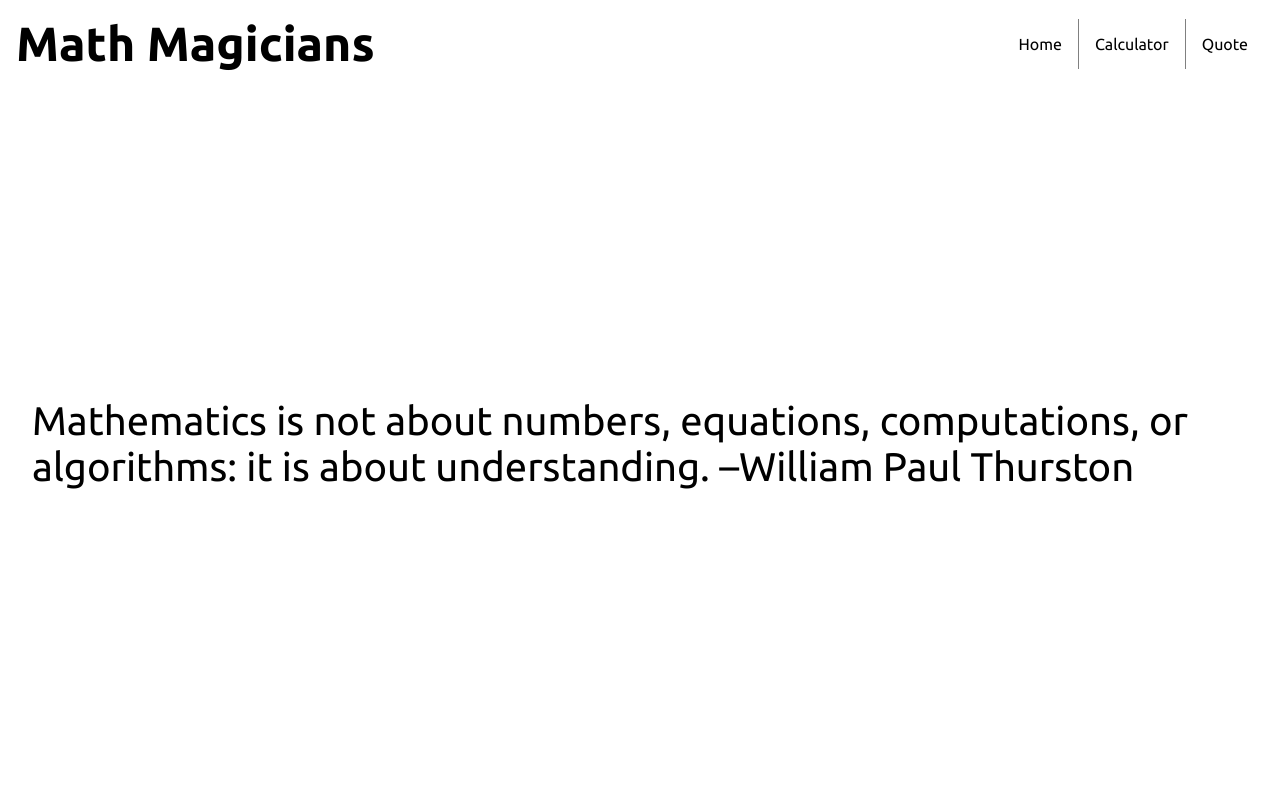
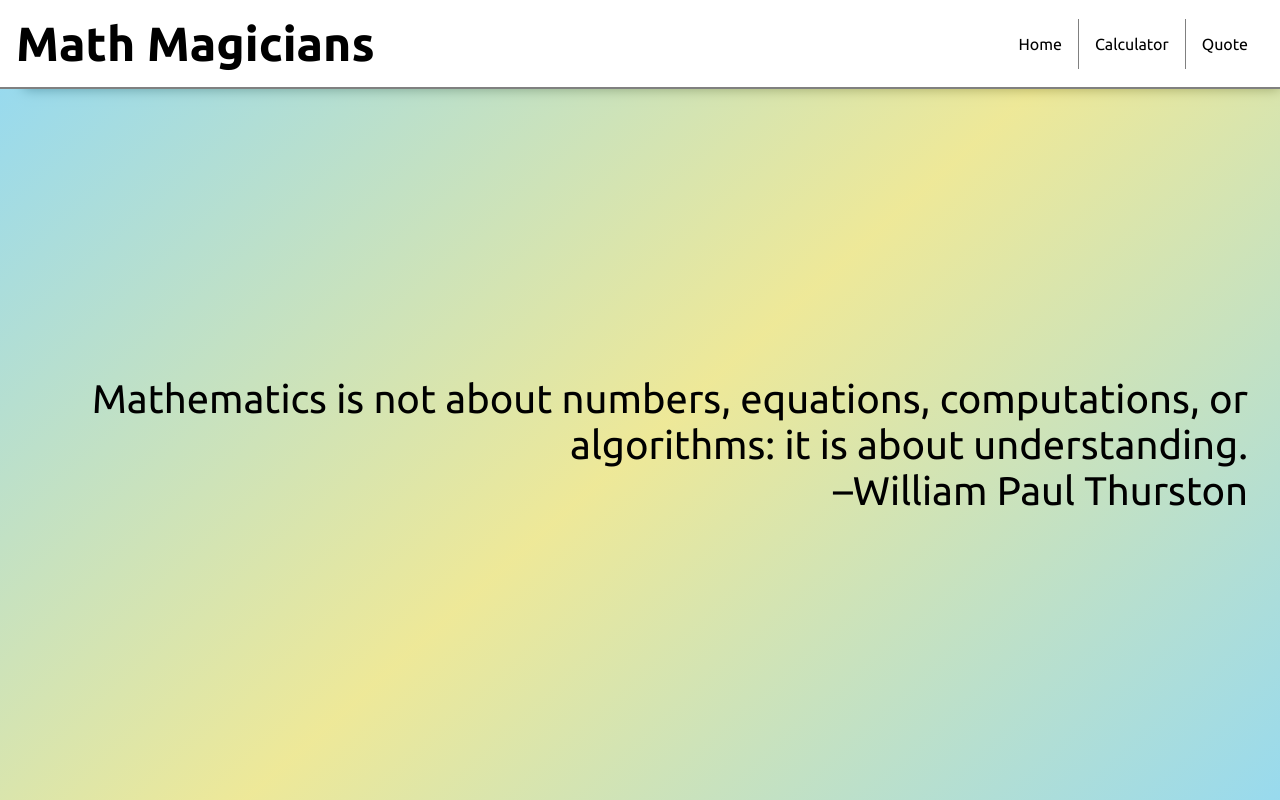
Before and after one commit to MattGomb/Math-magicians, a React (Create React App) app: page /quotes in a window 1280 px wide. Built offline with nearby package versions, Linux system fonts and the light colour scheme.

Commit message:
Adjust styling

```diff
--- a/src/components/Quote.js
+++ b/src/components/Quote.js
@@ -3,7 +3,12 @@ import React from 'react';
 function Quote() {
   return (
     <section className="quote-container">
-      <div className="quote">Mathematics is not about numbers, equations, computations, or algorithms: it is about understanding. –William Paul Thurston</div>
+      <div className="quote">
+        Mathematics is not about numbers, equations, computations, or algorithms:
+        it is about understanding.
+        <br />
+        –William Paul Thurston
+      </div>
     </section>
   );
 }
--- a/src/index.css
+++ b/src/index.css
@@ -25,7 +25,10 @@ body {
 .navbar-container {
   display: flex;
   flex-direction: column;
-  margin: 1rem;
+  padding: 1rem;
+  border-bottom: 2px solid grey;
+  box-shadow: 12px 12px 12px -12px rgba(0, 0, 0, 0.5);
+  margin: 0;
 }
 
 .navbar-title {
@@ -65,7 +68,9 @@ body {
 }
 
 .home-container {
-  margin: 1rem;
+  padding: 1rem;
+  height: 100%;
+  background: linear-gradient(138deg, rgba(221, 210, 50, 0.5) 0%, rgba(0, 146, 204, 0.3) 50%, rgba(50, 181, 221, 0.5) 100%);
 }
 
 .title {
@@ -96,7 +101,10 @@ body {
 }
 
 .calculator-container {
-  margin: 0 1rem;
+  background: linear-gradient(138deg, rgba(50, 181, 221, 0.5) 0%, rgba(0, 146, 204, 0.3) 50%, rgba(221, 210, 50, 0.5) 100%);
+  margin: 0;
+  height: 100%;
+  padding: 1rem;
 }
 
 .calculator-container .title {
@@ -104,7 +112,6 @@ body {
 }
 
 .calculator-app-container {
-  width: 90%;
   flex-wrap: wrap;
   background-color: rgb(202, 202, 202);
   box-shadow: 10px 10px 20px 0 rgba(0, 0, 0, 0.5);
@@ -153,9 +160,18 @@ button:active {
   width: 50%;
 }
 
+.quote-container {
+  background: linear-gradient(138deg, rgba(50, 181, 221, 0.5) 0%, rgba(221, 210, 50, 0.5) 50%, rgba(50, 181, 221, 0.5) 100%);
+  height: 100%;
+  width: 100%;
+  display: flex;
+  justify-content: center;
+}
+
 .quote {
   font-size: 2.5rem;
   padding: 2rem;
+  text-align: end;
 }
 
 @media screen and (min-width: 321px) {
@@ -172,7 +188,7 @@ button:active {
     display: flex;
     justify-content: space-between;
     align-items: center;
-    margin: 1rem;
+    margin: 0;
   }
 
   .home-container p {
@@ -181,7 +197,7 @@ button:active {
   }
 
   .home-container {
-    margin: 2rem 1rem;
+    padding: 2rem 1rem;
   }
 
   .calculator-container .title {
@@ -202,18 +218,18 @@ button:active {
   }
 
   .calculator-container {
-    margin: 4rem 1rem;
+    padding: 4rem 1rem;
     display: flex;
+  }
+
+  .calculator-container .title {
+    margin: 10rem;
   }
 }
 
 @media screen and (min-width: 1280px) {
   .calculator-app-container {
     width: 30%;
-  }
-
-  .calculator-container .title {
-    margin-right: 10rem;
   }
 }
 
```
